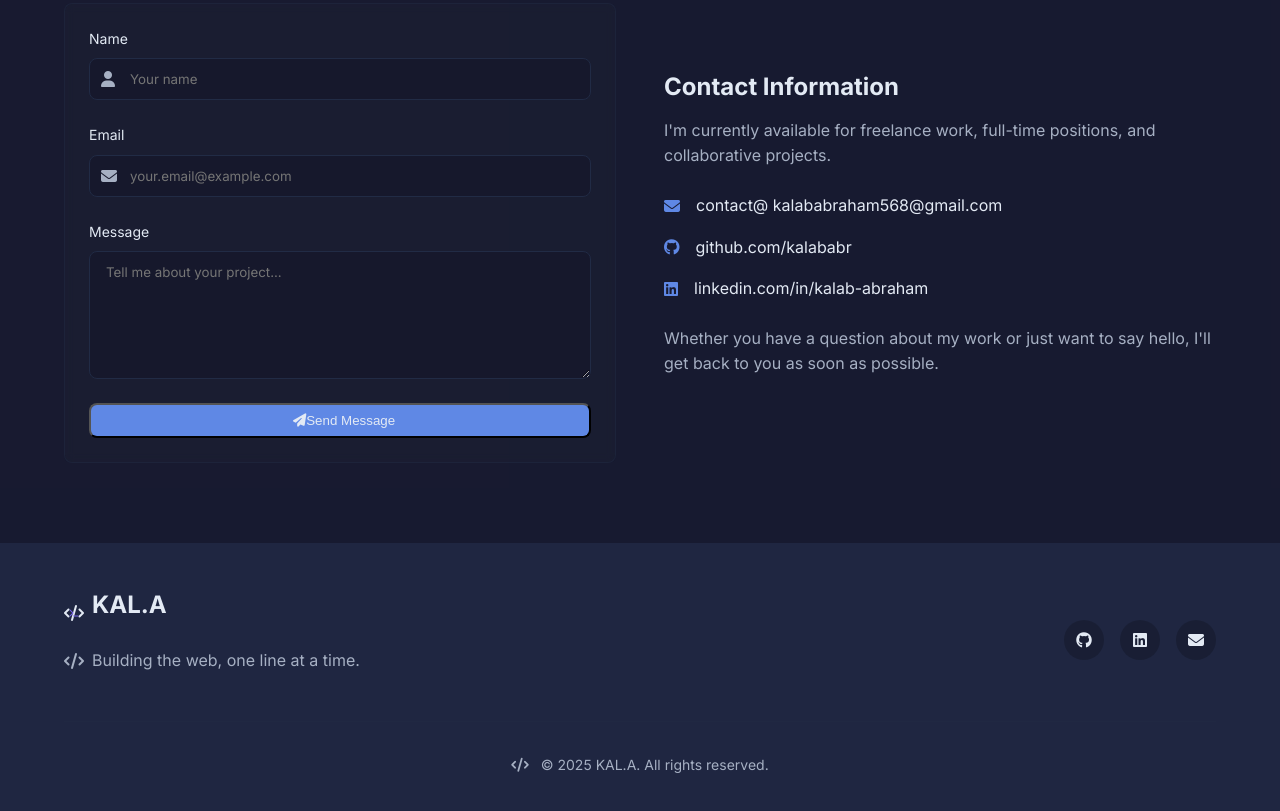
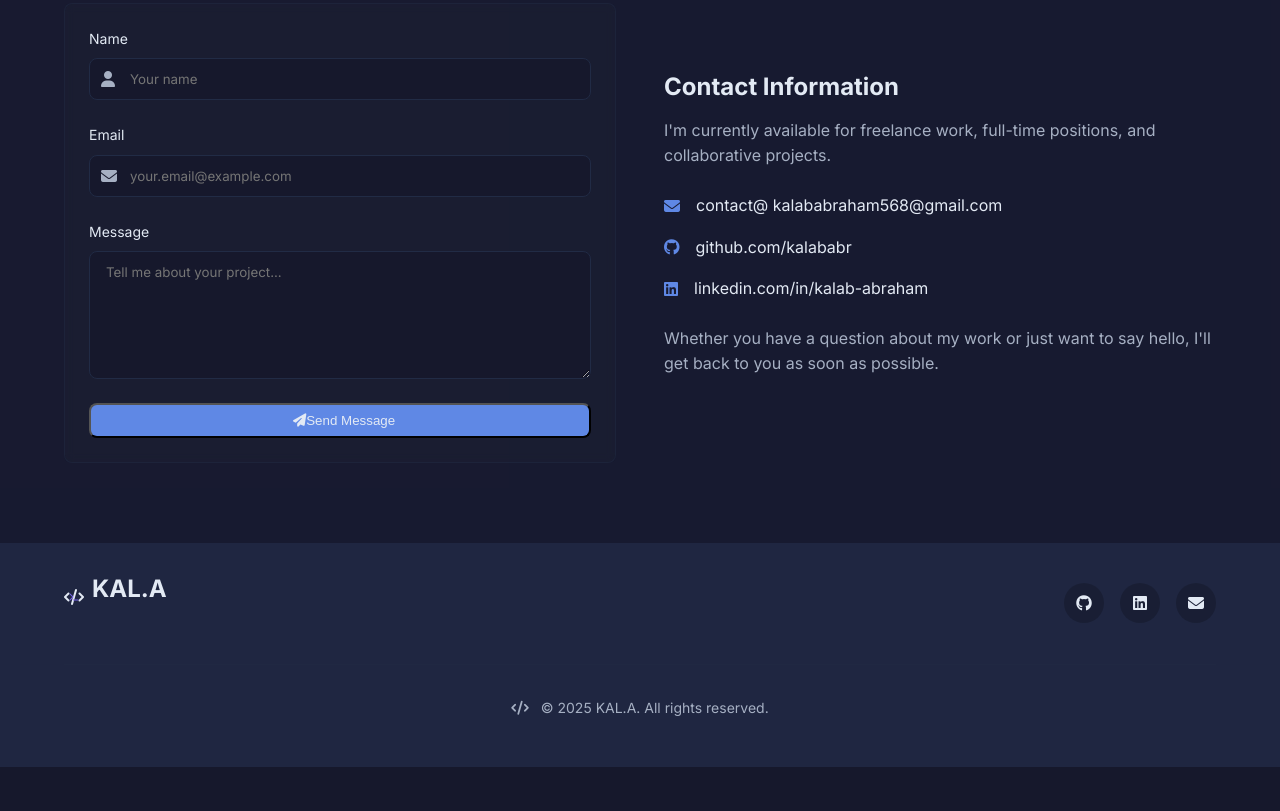
Before and after one commit to kalababr/PRODIGY_WD_04, a plain HTML site: page index.html in a window 1280 px wide. Shown: the part 3831-4642 px from the top of the page. After the commit the page ends 4598 px from the top, so only its background shows below. Drawn offline with Linux system fonts and the light colour scheme.

Commit message:
fixed error

```diff
--- a/index.html
+++ b/index.html
@@ -454,10 +454,7 @@
               </div>
               <h3>KAL.A</h3>
             </div>
-            <p class="footer-tagline">
-              <i class="fa-solid fa-code"></i>
-              <span>Building the web, one line at a time.</span>
-            </p>
+
           </div>
 
           <div class="social-links">
@@ -483,7 +480,6 @@
     </footer>
 
     <!-- IMPORTANT! -->
-    <script src="https://cdn.gpteng.co/gptengineer.js" type="module"></script>
     <script src="js/main.js"></script>
     <script src="js/theme.js"></script>
   </body>
--- a/styles/style.css
+++ b/styles/style.css
@@ -797,7 +797,7 @@
   /* Footer */
   .footer {
     background-color: var(--secondary);
-    padding: 3rem 0;
+    padding: 2rem ;
   }
 
   .footer-content {
```
